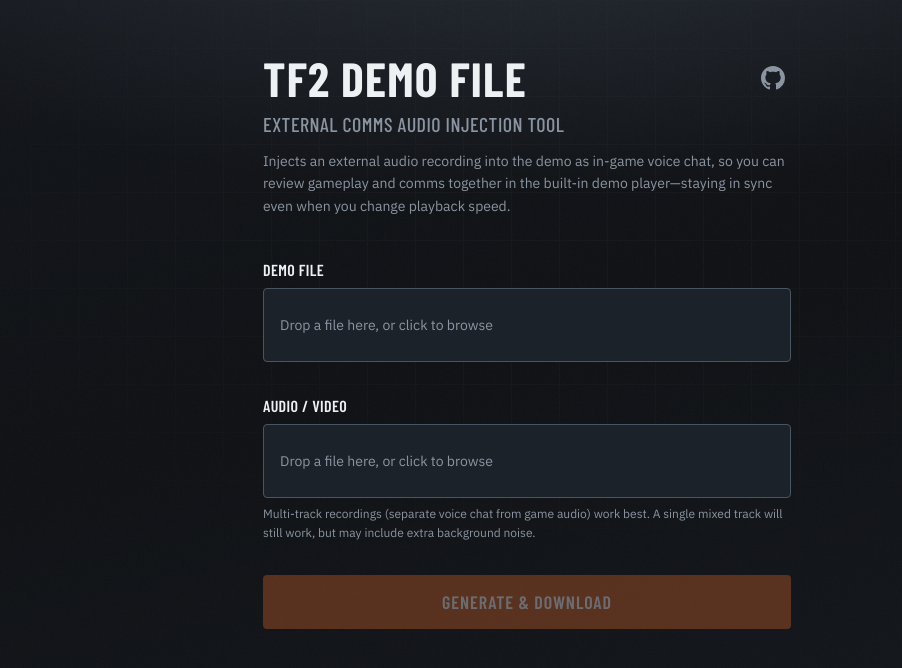
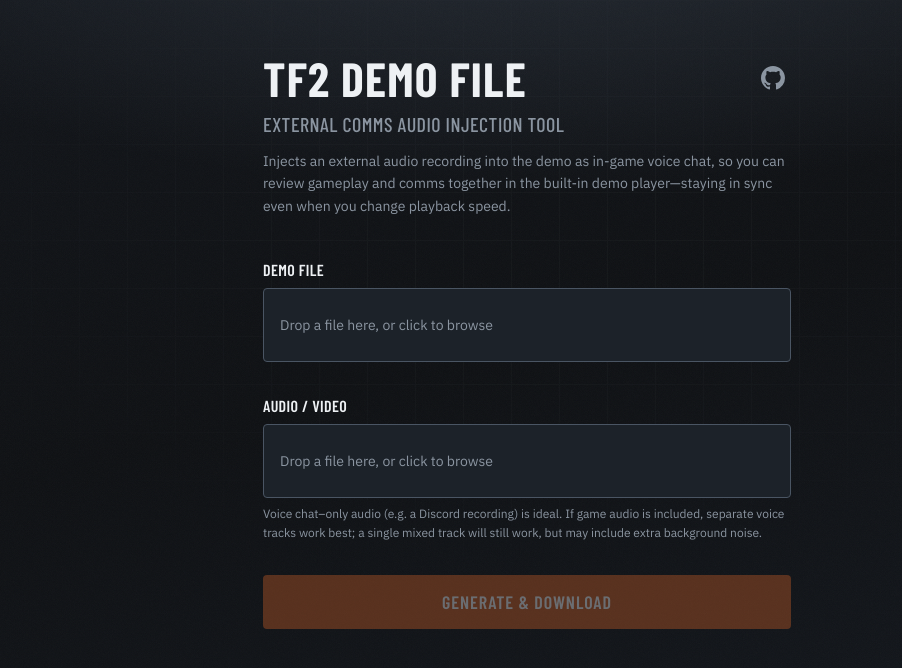
Before and after one commit to plasmatech8/tf2-demo-external-comms-injector, a SvelteKit app: page / in a window 1280 px wide. Shown: the top 668 px of the page, without its empty margins (113-1015 px from the left). Built offline with nearby package versions, Linux system fonts and the light colour scheme.

Commit message:
Clarify audio helper for voice-only recordings like Craig
Co-authored-by: Mark Connelly <plasmatech8@users.noreply.github.com>

```diff
--- a/src/routes/+page.svelte
+++ b/src/routes/+page.svelte
@@ -518,7 +518,7 @@
 					label="Audio / video"
 					prominent
 					accept="video/mp4,audio/mpeg,audio/wav,audio/ogg,audio/webm,audio/flac,audio/x-m4a,.mp3,.wav,.ogg,.webm,.flac,.m4a,.mp4"
-					helper="Multi-track recordings (separate voice chat from game audio) work best. A single mixed track will still work, but may include extra background noise."
+					helper="Voice chat–only audio (e.g. a Discord recording) is ideal. If game audio is included, separate voice tracks work best; a single mixed track will still work, but may include extra background noise."
 					file={mediaFile}
 					onchange={(f) => void setMediaFile(f)}
 				/>
```
